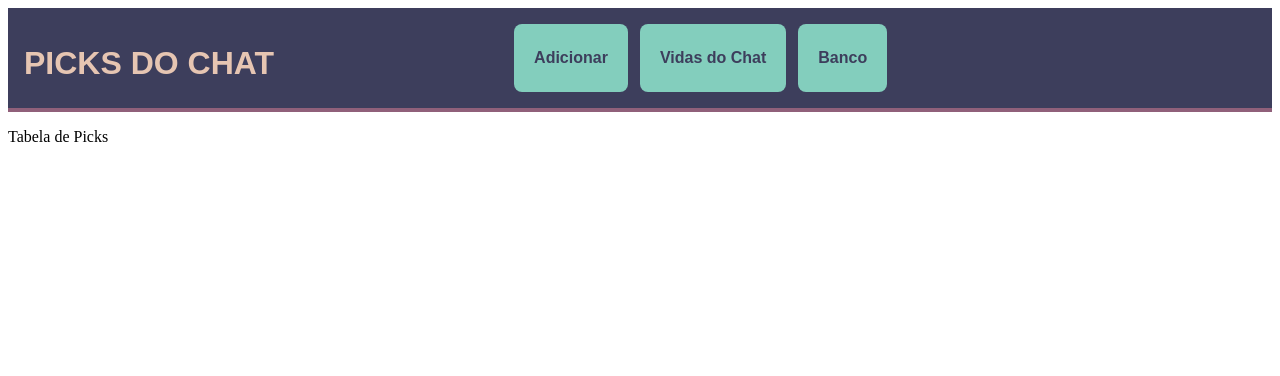
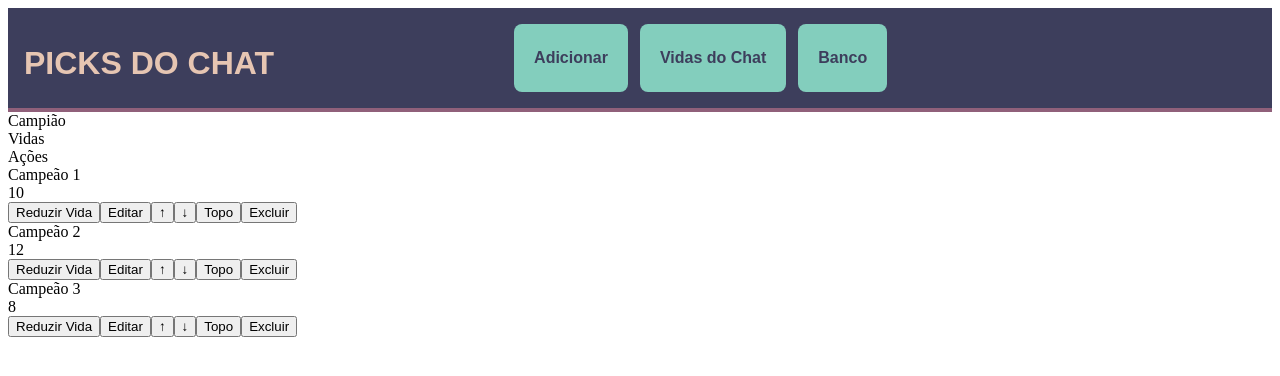
Before and after one commit to DanielDimas2002/Lista-de-Picks-Wally-Tauri, a React (Vite) app in the folder Lista de Picks Wally/: page / in a window 1280 px wide. Shown: the top 376 px of the page. Built offline with nearby package versions, Linux system fonts and the light colour scheme.

Commit message:
Mecânica Tabela Pick funcionando

```diff
--- a/Lista de Picks Wally/src/frontend/App.jsx
+++ b/Lista de Picks Wally/src/frontend/App.jsx
@@ -1,45 +1,56 @@
-import React, {useState} from "react";
+import React, { useState } from "react";
 import Menu from "./componentes/Menu";
 import PopUp from "./componentes/PopUp";
+import TabelaPick from "./componentes/TabelaPick"; // Importando a Tabela
 import "./App.css";
 
-function App(){
+function App() {
   const [paginaAtual, setPaginaAtual] = useState("picks");
   const [mostrarPopUp, setMostrarPopUp] = useState(false);
   const [tipoPopup, setTipoPopup] = useState("");
 
-  const navegar = (tela) =>{
-    if(tela === "adicionar"){
+  const dadosPicks = [
+    { nome: "Campeão 1", vidas: 10 },
+    { nome: "Campeão 2", vidas: 12 },
+    { nome: "Campeão 3", vidas: 8 },
+  ];
+
+  const navegar = (tela) => {
+    if (tela === "adicionar") {
       setMostrarPopUp(true);
       let tipo = "";
       if (paginaAtual === "picks") {
         tipo = "personagem";
-      } else if (paginaAtual === "vidas"){
+      } else if (paginaAtual === "vidas") {
         tipo = "jogador";
-      }else if(paginaAtual === "banco"){
+      } else if (paginaAtual === "banco") {
         tipo = "banco";
       }
       setTipoPopup(tipo);
-    }else{
+    } else {
       setPaginaAtual(tela);
     }
-  }
+  };
 
-  const fecharPopup = () =>{
-    setMostrarPopUp(false)
-  }
+  const fecharPopup = () => {
+    setMostrarPopUp(false);
+  };
 
-  return(
+  return (
     <div>
-      <Menu paginaAtual = {paginaAtual} onBotaoClick = {navegar}/>
-        <div>
-          {paginaAtual === "picks" ? <p>Tabela de Picks</p> : null}
-          {paginaAtual === "vidas" ? <p>Vidas do Chat</p> : null}
-          {paginaAtual === "banco" ? <p>Banco</p> : null}
-        </div>
-      {mostrarPopUp === true ? <PopUp tipo = {tipoPopup} fecharPopup = {fecharPopup}/> : null}
+      <Menu paginaAtual={paginaAtual} onBotaoClick={navegar} />
+      <div>
+        {paginaAtual === "picks" ? (
+          <TabelaPick dadosIniciais={dadosPicks} />
+        ) : null}
+        {paginaAtual === "vidas" ? <p>Vidas do Chat</p> : null}
+        {paginaAtual === "banco" ? <p>Banco</p> : null}
+      </div>
+      {mostrarPopUp === true ? (
+        <PopUp tipo={tipoPopup} fecharPopup={fecharPopup} />
+      ) : null}
     </div>
-  )
+  );
 }
 
 export default App;
--- /dev/null
+++ b/Lista de Picks Wally/src/frontend/componentes/LinhaPick.jsx
@@ -0,0 +1,20 @@
+import React from "react";
+
+const LinhaPick = ({ index, nome, vidas, onReduzirVida, onEditar, onMoverParaTopo, onSubir, onDescer, onExcluir }) => {
+  return (
+    <div className="linha">
+      <div className="coluna">{nome}</div>
+      <div className="coluna">{vidas}</div>
+      <div className="coluna">
+        <button onClick={() => onReduzirVida(index)}>Reduzir Vida</button>
+        <button onClick={() => onEditar(index)}>Editar</button>
+        <button onClick={() => onSubir(index)}>↑</button>
+        <button onClick={() => onDescer(index)}>↓</button>
+        <button onClick={() => onMoverParaTopo(index)}>Topo</button>
+        <button onClick={() => onExcluir(index)}>Excluir</button>
+      </div>
+    </div>
+  );
+};
+
+export default LinhaPick;
--- /dev/null
+++ b/Lista de Picks Wally/src/frontend/componentes/TabelaPick.jsx
@@ -0,0 +1,75 @@
+import React, { useState } from "react";
+import LinhaPick from "./LinhaPick";
+
+const TabelaPick = ({ dadosIniciais }) => {
+  const [dados, setDados] = useState(dadosIniciais);
+  const reduzirVida = (index) => {
+    setDados((prevPicks) => {
+      const novosPicks = [...prevPicks];
+      if (novosPicks[index].vidas > 0) {
+        novosPicks[index].vidas -= 1;
+      }
+      return novosPicks;
+    });
+  };
+
+  const excluirPick = (index) => {
+    setDados((prevPicks) => prevPicks.filter((_, i) => i !== index));
+  };
+
+  const subirPick = (index) => {
+    setDados((prevPicks) => {
+      const novosPicks = [...prevPicks];
+      if (index > 0) {
+        const [moverPick] = novosPicks.splice(index, 1);
+        novosPicks.splice(index - 1, 0, moverPick);
+      }
+      return novosPicks;
+    });
+  };
+
+  const descerPick = (index) => {
+    setDados((prevPicks) => {
+      const novosPicks = [...prevPicks];
+      if (index < novosPicks.length - 1) {
+        const [moverPick] = novosPicks.splice(index, 1);
+        novosPicks.splice(index + 1, 0, moverPick);
+      }
+      return novosPicks;
+    });
+  };
+
+  const moverParaTopo = (index) => {
+    setDados((prevPicks) => {
+      const novosPicks = [...prevPicks];
+      const [moverPick] = novosPicks.splice(index, 1);
+      novosPicks.unshift(moverPick);
+      return novosPicks;
+    });
+  };
+
+  return (
+    <div className="Tabela">
+      <div className="cabeçalho">
+        <div className="coluna">Campião</div>
+        <div className="coluna">Vidas</div>
+        <div className="coluna">Ações</div>
+      </div>
+      {dados.map((pick, index) => (
+        <LinhaPick
+          key={index}
+          index={index}
+          nome={pick.nome}
+          vidas={pick.vidas}
+          onReduzirVida={reduzirVida}
+          onSubir={subirPick}
+          onDescer={descerPick}
+          onMoverParaTopo={moverParaTopo}
+          onExcluir={excluirPick}
+        />
+      ))}
+    </div>
+  );
+};
+
+export default TabelaPick;
```
Also changed, not shown: Lista de Picks Wally/src/frontend/componentes/Linha.jsx (deleted, +0 -13 lines), Lista de Picks Wally/src/frontend/componentes/Tabela.jsx (deleted, +0 -13 lines).
